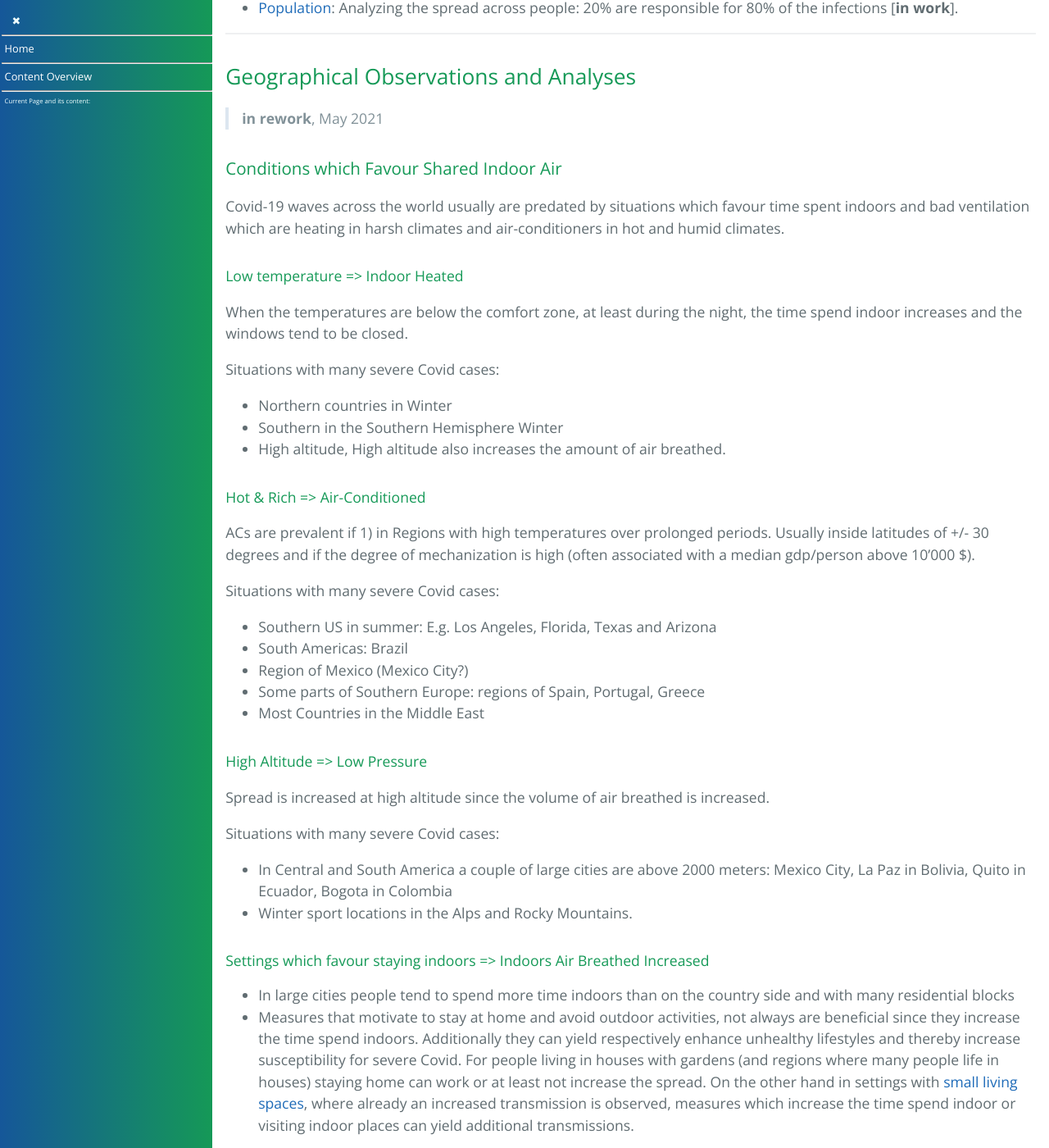
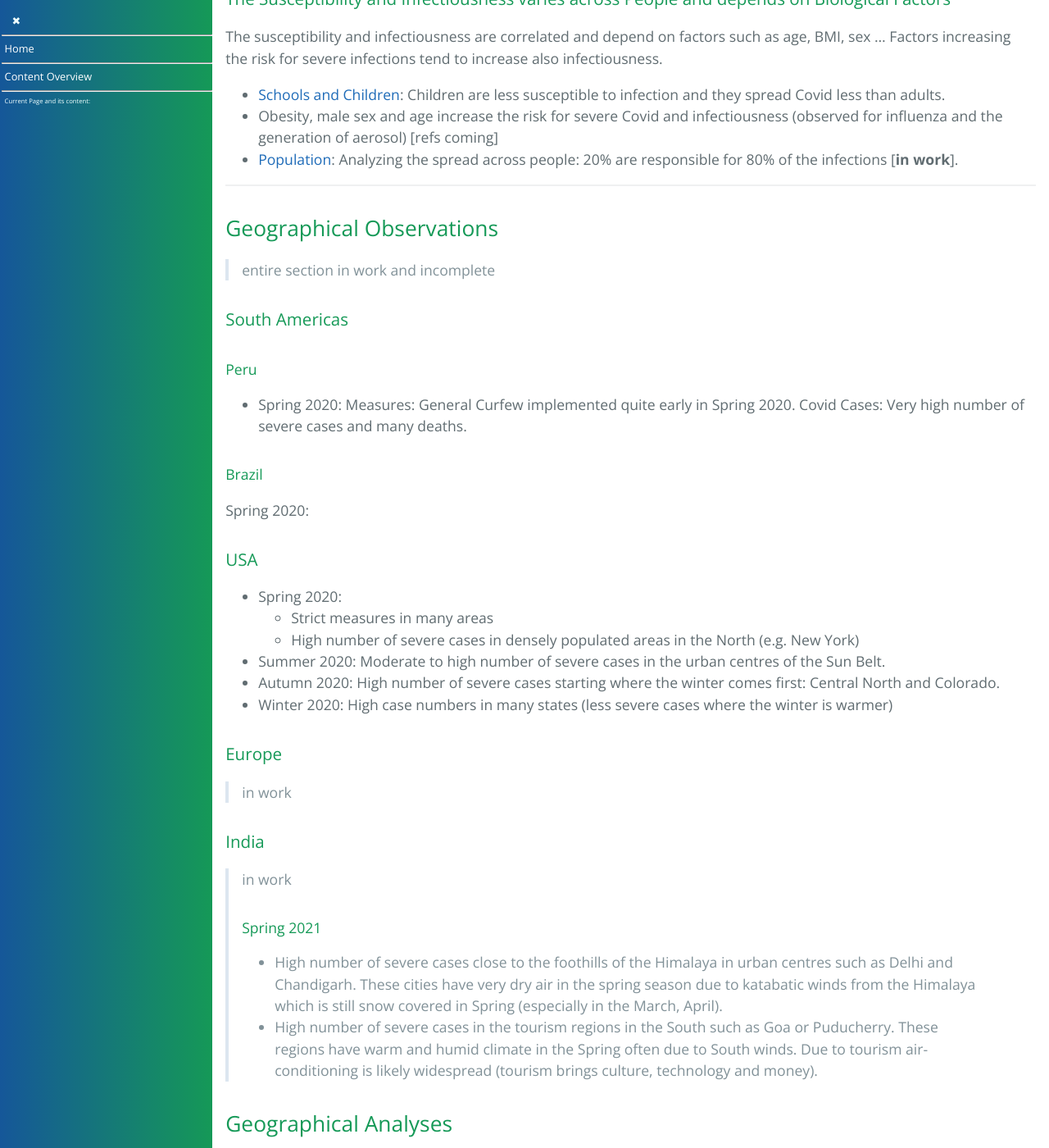
Before and after one commit to forestgrape/coronavirus, a Jekyll site: the page built from 5_epidemiological/spread_analyses.md, in a window 1280 px wide and 1400 px high, scrolled down 4365 px. Shown: the whole window at 82% size. Built offline with Jekyll 4.4.1, drawn with Linux system fonts in a browser that asks for light colours; our own code applies the rules of GitHub Pages for plain Markdown files; some of the changed text lies outside the part shown.

Commit message:
formulations and section on geographical observations mostly how cases developed in countries

```diff
--- a/5_epidemiological/spread_analyses.md
+++ b/5_epidemiological/spread_analyses.md
@@ -6,7 +6,12 @@
   * [Summary Geographical Observations and Analyses](#summary-geographical-observations-and-analyses)
   * [Summary Situation Analyses](#summary-situation-analyses)
   * [The Susceptibility and Infectiousness varies across People and depends on Biological Factors](#the-susceptibility-and-infectiousness-varies-across-people-and-depends-on-biological-factors)
-* [Geographical Observations and Analyses](#geographical-observations-and-analyses)
+* [Geographical Observations](#geographical-observations)
+  * [South Americas](#south-americas)
+  * [USA](#usa)
+  * [Europe](#europe)
+  * [India](#india)
+* [Geographical Analyses](#geographical-analyses)
   * [Conditions which Favour Shared Indoor Air](#conditions-which-favour-shared-indoor-air)
   * [Air Humidity](#air-humidity)
   * [Dirty Air Exposure](#dirty-air-exposure)
@@ -87,12 +92,12 @@ Possible explanations:
 
 #### Geographical Settings with Increased Spread of Severe Covid
 Covid-19 waves across the world are predated by uncomfortable climate conditions:
-* Cold temperatures below 15 degrees during the day and below 10 degrees at night => indoor heating => dry indoor and often badly ventilated air
-* Hot outdoor air temperatures above 30 degrees or above 25 degrees combined with intense sun. But only in countries where air-conditioners are widespread (mostly wealthier, industrialized countries). => indoor air is recirculated and additionally ACs reduce the humidity (often below the )
-* Very dry outdoor air at moderate temperatures. Especially in setting when people stay indoors e.g. in cities and additionally with stay at home orders.
+* _Cold Outdoors:_ Cold temperatures below 15 degrees during the day and below 10 degrees at night => indoor heating => dry indoor and often badly ventilated air
+* _Hot & Rich:_ Hot outdoor air temperatures above 30 degrees or above 25 degrees combined with intense sun. But only in countries where air-conditioners are widespread (mostly wealthier, industrialized countries). => indoor air is recirculated and additionally ACs reduce the humidity (often below the )
+* _Very Dry Air:_ Very dry outdoor air at moderate temperatures or high temperatures: Middle East (where also MERS spreads in the dry air indoor air), Northern India close to the foothills of the Himalaya (e.g. Delhi, Uttarakhand, Chandigarh).
 
 #### Geographical Settings with Mainly Mild Covid
-* High absolute humidity of outdoor air but no air-conditioners and dense living conditions. Examples: Coastal india during seasons with winds from the sea, Lagos in Nigeria, Indonesia.
+* High absolute humidity of outdoor air but no air-conditioners and dense living conditions. Examples: Coastal india (except tourism regions in the South like Goa and Puducherry where ACs are likely widespread), Lagos in Nigeria, Indonesia.
 
 #### Geographical Settings with Few Spread
 * Climate with favour ventilation and being outdoors. E.g. rural regions around the world as long as the outdoor temperatures are don't motivate indoor heating.
@@ -121,7 +126,43 @@ The susceptibility and infectiousness are correlated and depend on factors such
 
 ---
 
-## Geographical Observations and Analyses
+## Geographical Observations
+> entire section in work and incomplete
+
+### South Americas
+#### Peru
+* Spring 2020:
+    Measures: General Curfew implemented quite early in Spring 2020.
+    Covid Cases: Very high number of severe cases and many deaths.
+
+#### Brazil
+Spring 2020:
+
+
+### USA
+* Spring 2020:
+  * Strict measures in many areas
+  * High number of severe cases in densely populated areas in the North (e.g. New York)
+* Summer 2020: Moderate to high number of severe cases in the urban centres of the Sun Belt.
+* Autumn 2020: High number of severe cases starting where the winter comes first: Central North and Colorado.
+* Winter 2020: High case numbers in many states (less severe cases where the winter is warmer)
+
+
+### Europe
+> in work
+
+
+### India
+> in work
+#### Spring 2021
+* High number of severe cases close to the foothills of the Himalaya in urban centres such as Delhi and Chandigarh. These cities have very dry air in the spring season due to katabatic winds from the Himalaya which is still snow covered in Spring (especially in the March, April).
+* High number of severe cases in the tourism regions in the South such as Goa or Puducherry.  These regions have warm and humid climate in the Spring often due to South winds. Due to tourism air-conditioning is likely widespread (tourism brings culture, technology and money).
+
+
+
+
+
+## Geographical Analyses
 
 > **in rework**, May 2021
 
@@ -169,8 +210,8 @@ Nearly all steep increases in severe cases and deaths have been observed in sett
 
 ##### Humid Indoor Air
 The indoor air is humid if the outdoor air is humid and no air-conditioners (or dehumidifiers)are used.
-* There have been increases in Covid deaths in settings where humid indoor is possible due to humid and warm outside air, but mostly in regions where air-conditioners are frequently used (e.g. Large cities in Brazil nearly year round, Cities in Southern US summer 2020).
-* In regions where AC are less prevalent and the air keeps humidity indoors combined with dense living conditions (e.g. Indonesia, Lagos in Nigeria, suburbs of coastal India): High prevalence of Covid-19 has been detected but mainly mild cases with very low fatality rates.
+* There have been increases in Covid deaths in settings where humid indoor is possible due to humid and warm outside air, but mostly in regions where air-conditioners are frequently used (e.g. Large cities in Northern Brazil nearly year round, South Brazil in Summer, Cities in Southern US summer 2020, Tourism Regions in Southern India Gao). Gao
+* In regions where AC are less prevalent and the air keeps humidity indoors combined with dense living conditions (e.g. Indonesia, Lagos in Nigeria, large cities (e.g. Mumbai) of coastal India): High prevalence of Covid-19 has been detected but mainly mild cases with very low fatality rates.
 
 #### Interpretations of Air Humidity
 Air humidity is relevant in theory since:
@@ -183,8 +224,6 @@ Air humidity is relevant in theory since:
 
 
 
-
-
 ### Dirty Air Exposure
 > in work
 #### Air Pollution
@@ -261,7 +300,6 @@ Infectious disease wave through the clusters until there's no more ground to nou
 
 ### Living Conditions
 
-
 #### Living Space
 People in neighborhoods in cities with small living areas and a low incomes are more frequently infected and contribute above average to the spread of Covid. Small living space is correlated to low income which in turn is correlated to jobs where home office is less possible (e.g. service)
 * [Brueningk et al](#summary-brueningk) deduce the Covid-19 spread from SARS-2 genome sequencing: Small living space (and low incomes) are key factors for increased spread.
```
Also changed, not shown: other parts of 5_epidemiological/spread_analyses.md (+3 -3 lines).
